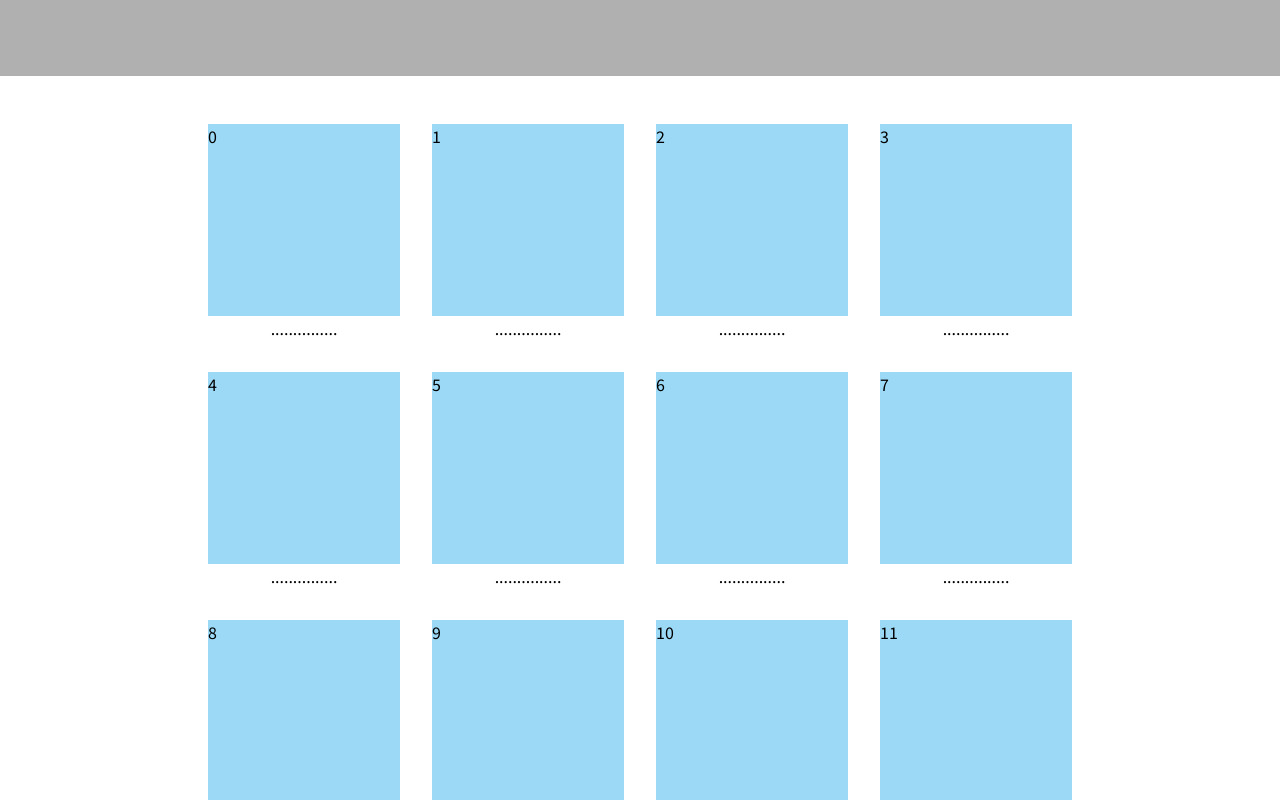
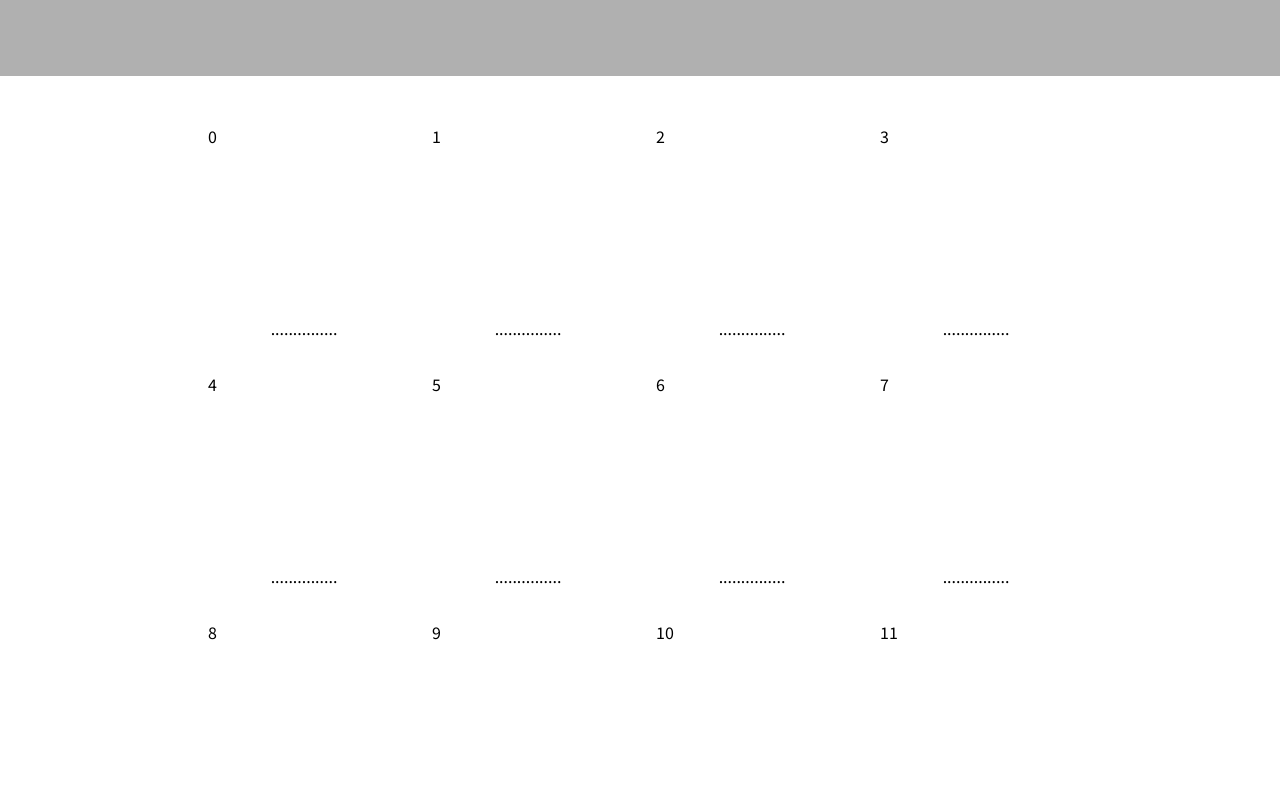
Before and after one commit to phinesze/phinesze-home, a React app: page / in a window 1280 px wide. Shown: the part 1460-2260 px from the top of the page. Built offline with nearby package versions, Linux system fonts and the light colour scheme.

Commit message:
SquareViewからSquareMenuへ

```diff
--- a/src/components/common/SquareMenu/SquareMenu.css
+++ b/src/components/common/SquareMenu/SquareMenu.css
@@ -22,31 +22,15 @@
     height: 100%;
 }
 
-.squareViewLeftArrow, .squareViewRightArrow {
-    position: absolute;
-    border: calc(var(--arrow-height) / 2) solid transparent;
-    top: calc(50% - var(--arrow-height) / 2);
-}
-
-.squareViewLeftArrow {
-    border-right: var(--arrow-width) solid var(--sub-color);
-    left: 0;
-}
-
-.squareViewRightArrow {
-    border-left: var(--arrow-width) solid var(--sub-color);
-    right: 0;
-}
-
 .squareViewFrame {
     display: inline-block;
     padding: 1rem;
 }
 
-.squareViewSquare {
+.squareViewItem {
     width: 12rem;
     height: 12rem;
-    background: #9cd9f7;
+    background: image('./menu_item.svg');
 }
 
 .squareViewText {
--- a/src/components/common/SquareMenu/SquareMenuItem.tsx
+++ b/src/components/common/SquareMenu/SquareMenuItem.tsx
@@ -22,7 +22,7 @@ export default class SquareMenuItem extends React.Component<SquareMenuItemProps,
 
     render(): JSX.Element {
         return <div className={style.squareViewFrame}>
-            <div className={style.squareViewSquare}>
+            <div className={style.squareViewItem}>
                 {this.props.item.img}
             </div>
             <div className={style.squareViewText}>
```
